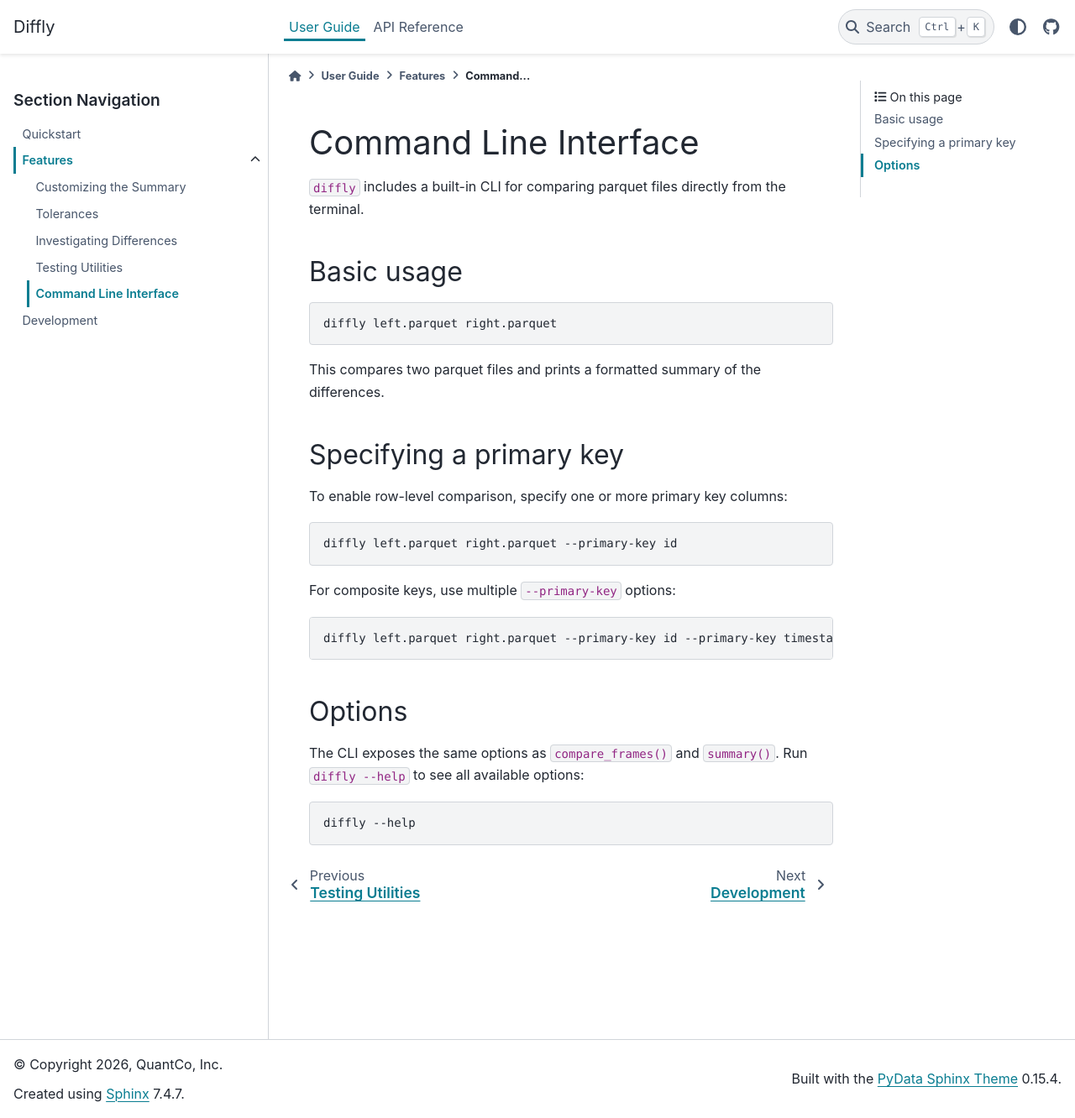
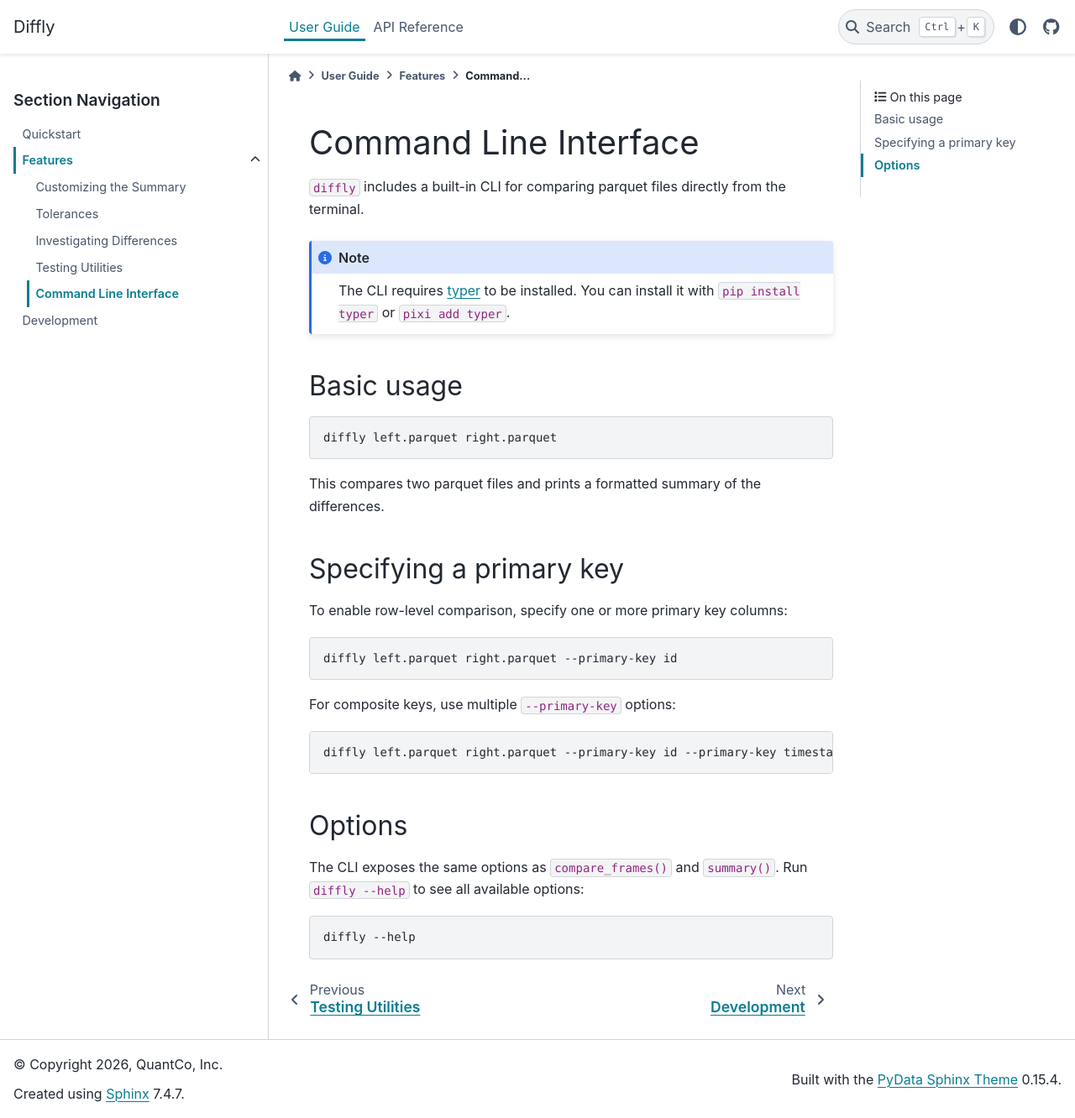
Before and after one commit to Quantco/diffly, a Sphinx documentation site: the page built from docs/guides/features/cli.md, in a window 1280 px wide and 1332 px high. Shown: the whole window at 84% size. Built offline with Sphinx 7.4.7 and the PyData theme 0.15.4, drawn with Linux system fonts in a browser that asks for light colours; pages that are not in the unit, such as notebooks, are missing from menus.

Commit message:
update docs wip

````diff
--- a/docs/guides/features/cli.md
+++ b/docs/guides/features/cli.md
@@ -1,6 +1,10 @@
 # Command Line Interface
 
 `diffly` includes a built-in CLI for comparing parquet files directly from the terminal.
+
+```{note}
+The CLI requires [typer](https://typer.tiangolo.com/) to be installed. You can install it with `pip install typer` or `pixi add typer`.
+```
 
 ## Basic usage
 
````
